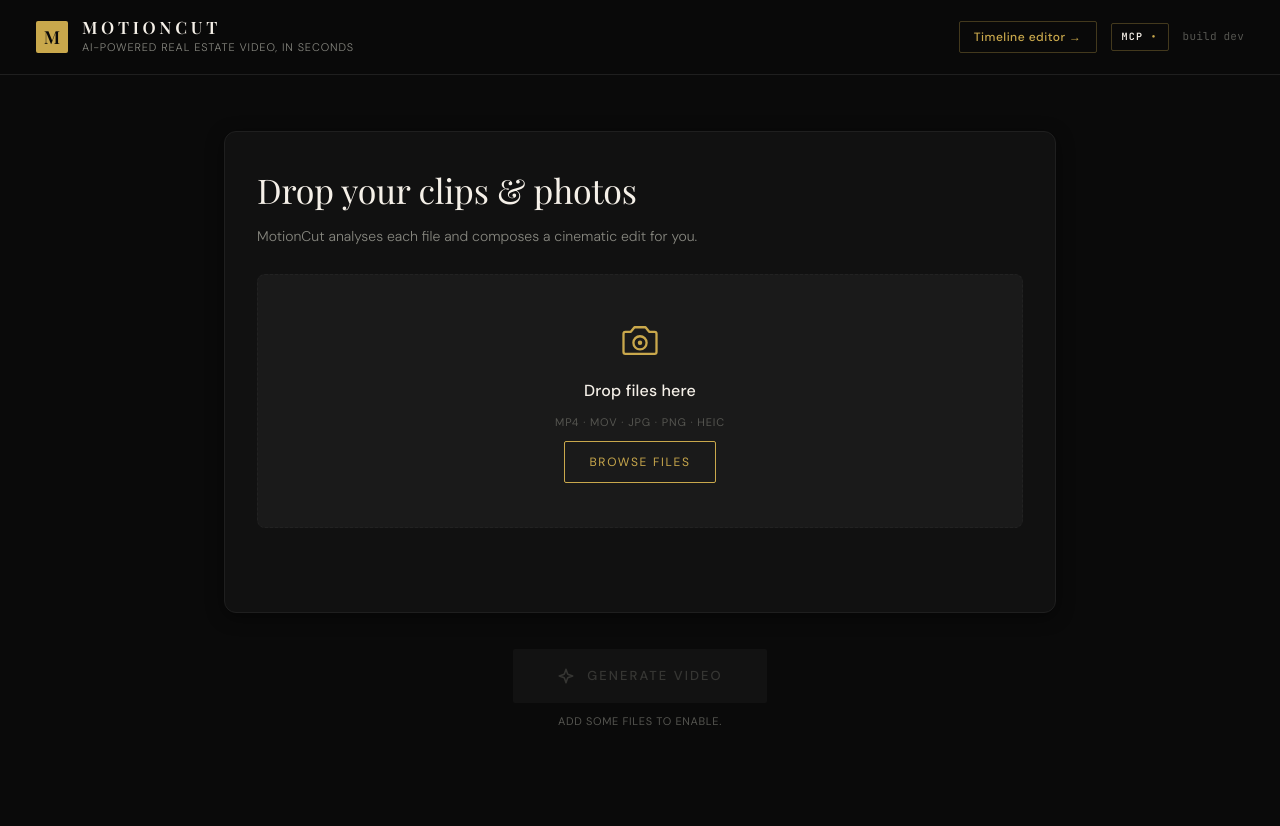
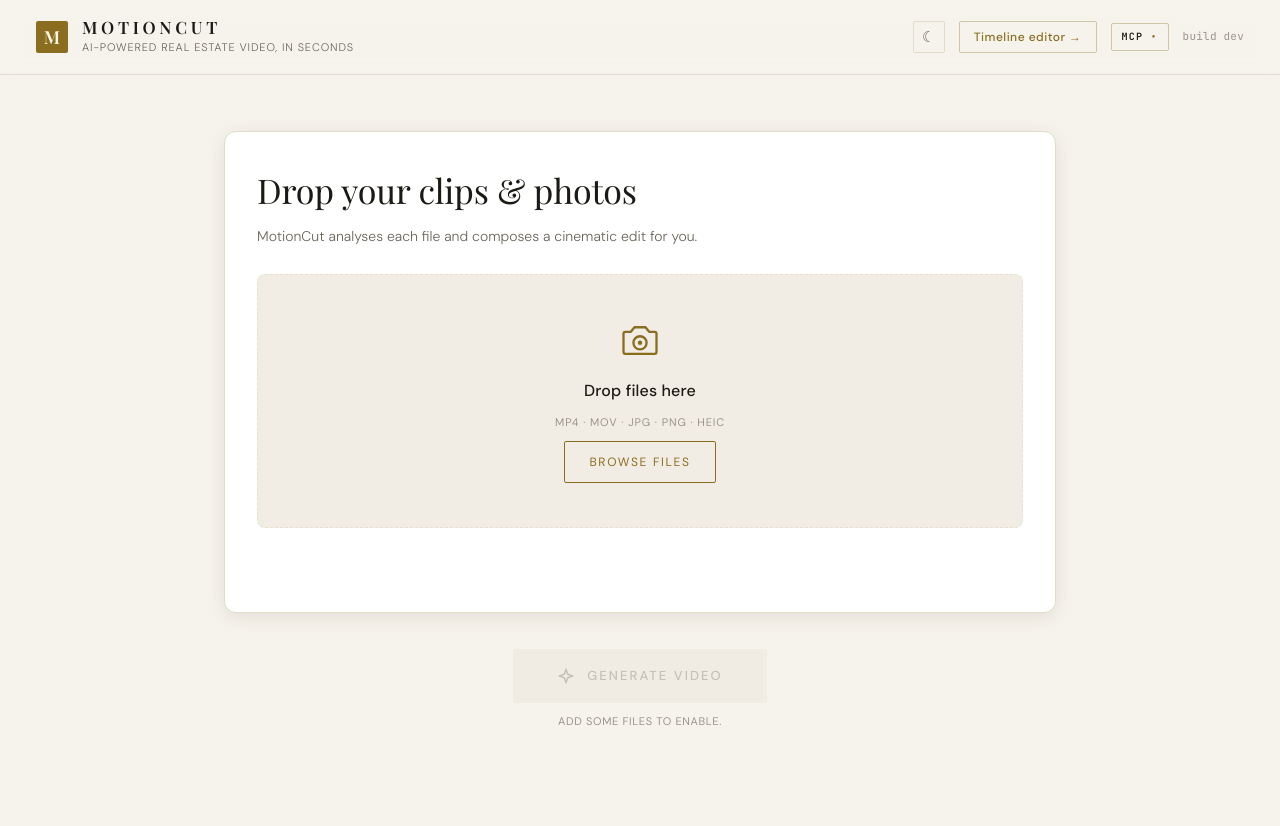
Before and after one commit to louiscoplot-ui/MotionCut, a Flask app: page / in a window 1280 px wide. Run offline with Flask 3, Linux system fonts and the light colour scheme; data that the repository does not hold is empty; some libraries are stand-ins or nearby versions; some web fonts are replaced.

Commit message:
feat: light theme on the wizard + smoother polling
The wizard (/) was hardcoded dark with no toggle — only the editor had a
theme. Add a full light palette to generate.css driven by data-theme on
<html>, plus a topbar toggle. The gold accent flips darker in light mode
(readable as text on a light bg) while a new --on-gold token flips light
(readable on the darker-gold buttons), so every gold role stays legible.
Both pages share the 'mc-theme' localStorage key and now default to light
(set inline in <head> before first paint, so no dark flash on load).

Fluidity: the editor polled /api/project/version every 2s and /api/mcp/info
every 5s forever, even with the tab hidden. Slow both down (4s / 15s) and
skip them entirely while the tab is not visible. Thicken the generate
progress bar from 2px to 4px so progress is actually readable.

Co-Authored-By: Claude Opus 4.8 <noreply@anthropic.com>
Claude-Session: https://claude.ai/code/session_01YMbrrV9oy1UvYngpfEmZfN

```diff
--- a/static/css/generate.css
+++ b/static/css/generate.css
@@ -21,6 +21,9 @@
 
   --danger:      #d96d6d;
   --success:     #c9a84c;
+
+  /* Text that sits ON the gold accent — stays dark in both themes. */
+  --on-gold:     #0a0a0a;
 
   --r-1: 4px;
   --r-2: 8px;
@@ -79,7 +82,7 @@ html, body {
   width: 32px; height: 32px;
   border-radius: 2px;
   background: var(--gold);
-  color: var(--bg);
+  color: var(--on-gold);
   font-weight: 600; font-size: 18px;
   display: inline-flex; align-items: center; justify-content: center;
   font-family: 'Playfair Display', serif;
@@ -251,11 +254,11 @@ html, body {
   text-transform: uppercase;
   padding: 3px 8px;
   border-radius: 2px;
-  color: var(--bg);
+  color: var(--on-gold);
   background: var(--gold);
 }
 .file-badge-video,
-.file-badge-image { background: var(--gold); color: var(--bg); }
+.file-badge-image { background: var(--gold); color: var(--on-gold); }
 .file-x {
   position: absolute; top: 6px; right: 6px;
   width: 22px; height: 22px;
@@ -343,7 +346,7 @@ html, body {
 .pill input { position: absolute; opacity: 0; pointer-events: none; }
 .pill.on {
   background: var(--gold);
-  color: var(--bg);
+  color: var(--on-gold);
   border-color: var(--gold);
   font-weight: 500;
 }
@@ -436,7 +439,7 @@ html, body {
 .btn-generate {
   display: inline-flex; align-items: center; gap: 12px;
   background: var(--gold);
-  color: var(--bg);
+  color: var(--on-gold);
   border: 0;
   padding: 18px 44px;
   border-radius: 2px;
@@ -535,7 +538,7 @@ html, body {
 .step.is-active .dot {
   background: var(--gold);
   border-color: var(--gold);
-  color: var(--bg);
+  color: var(--on-gold);
   box-shadow: 0 0 0 4px var(--gold-dim);
   animation: pulse 1.4s ease-in-out infinite;
 }
@@ -557,9 +560,9 @@ html, body {
 }
 
 .bar {
-  width: 100%; height: 2px;
+  width: 100%; height: 4px;
   background: var(--surface2);
-  border-radius: 0;
+  border-radius: 2px;
   overflow: hidden;
 }
 .bar-fill {
@@ -612,7 +615,7 @@ html, body {
 .btn-primary {
   display: inline-flex; align-items: center; gap: 8px;
   background: var(--gold);
-  color: var(--bg);
+  color: var(--on-gold);
   font-weight: 500;
   text-decoration: none;
   padding: 12px 24px;
@@ -828,3 +831,58 @@ html, body {
   .result-actions .btn-primary,
   .result-actions .btn-secondary { flex: 1; justify-content: center; }
 }
+
+/* ============================================================
+   LIGHT THEME — engaged with data-theme="light" on <html>.
+   Shares the localStorage key 'mc-theme' with the editor so the
+   choice carries across both pages. Gold flips darker (readable as
+   text on a light bg) and --on-gold flips light (readable on the
+   darker-gold buttons), which keeps every gold role legible.
+   ============================================================ */
+html[data-theme="light"] {
+  --gold:        #8a6d1f;
+  --gold-soft:   #75591a;
+  --gold-glow:   rgba(138,109,31,0.28);
+  --gold-dim:    rgba(138,109,31,0.10);
+  --gold-line:   rgba(138,109,31,0.34);
+
+  --bg:          #f6f3ec;
+  --surface:     #ffffff;
+  --surface2:    #f1ede4;
+  --surface3:    #e7e1d4;
+  --line:        #e3dccd;
+
+  --text:        #1c1a14;
+  --text-dim:    #6a655b;
+  --text-faint:  #9b958a;
+
+  --danger:      #c0504f;
+  --success:     #8a6d1f;
+
+  --on-gold:     #fff8e6;
+
+  --shadow-1: 0 4px 18px rgba(60,50,20,0.10);
+  --shadow-2: 0 18px 60px rgba(60,50,20,0.16);
+}
+html[data-theme="light"] .topbar {
+  background: rgba(246,243,236,0.92);
+}
+
+/* ============== THEME TOGGLE BUTTON ============== */
+.theme-toggle {
+  display: inline-flex; align-items: center; justify-content: center;
+  width: 32px; height: 32px;
+  padding: 0;
+  border: 1px solid var(--line);
+  border-radius: 2px;
+  background: transparent;
+  color: var(--text-dim);
+  cursor: pointer;
+  font-size: 15px; line-height: 1;
+  transition: all 0.15s ease;
+}
+.theme-toggle:hover {
+  border-color: var(--gold-line);
+  color: var(--gold);
+  background: var(--gold-dim);
+}
--- a/static/js/generate.js
+++ b/static/js/generate.js
@@ -1206,6 +1206,7 @@ import { WorkerBridge } from './worker-bridge.js';
   async function initAsync() {
     await loadServerConfig();
     restoreProjectFiles();
+    initTheme();
 
     // Drag-drop on the dropzone (also handle window drops as a safety net).
     const dz = $('dropzone');
@@ -1425,6 +1426,26 @@ import { WorkerBridge } from './worker-bridge.js';
     syncCaptionsGroupVisibility();
   }
 
+  // ---------- Theme toggle ----------
+  // The inline <head> script already set data-theme before paint; here we
+  // just sync the button glyph and wire the click. Key 'mc-theme' is shared
+  // with the editor so the choice carries across pages.
+  function applyTheme(t) {
+    document.documentElement.dataset.theme = t;
+    const btn = $('btn-theme');
+    if (btn) btn.textContent = t === 'light' ? '☾' : '☀';  // moon when light, sun when dark
+    try { localStorage.setItem('mc-theme', t); } catch (_) {}
+  }
+  function initTheme() {
+    let t = 'light';
+    try { t = localStorage.getItem('mc-theme') || 'light'; } catch (_) {}
+    applyTheme(t);
+    on($('btn-theme'), 'click', () => {
+      const cur = document.documentElement.dataset.theme || 'light';
+      applyTheme(cur === 'light' ? 'dark' : 'light');
+    });
+  }
+
   // ---------- Music chip render ----------
   function renderMusicChip() {
     const chip = $('music-chosen');
--- a/templates/index.html
+++ b/templates/index.html
@@ -2,6 +2,14 @@
 <html lang="en">
 <head>
   <meta charset="utf-8">
+  <script>
+    // Apply the saved theme before first paint to avoid a flash. Shares the
+    // 'mc-theme' key with the editor; defaults to light when unset.
+    try {
+      document.documentElement.dataset.theme =
+        localStorage.getItem('mc-theme') || 'light';
+    } catch (e) { document.documentElement.dataset.theme = 'light'; }
+  </script>
   <meta name="viewport" content="width=device-width, initial-scale=1">
   <title>MotionCut — AI real estate video</title>
   <link rel="preconnect" href="https://fonts.googleapis.com">
@@ -21,6 +29,7 @@
       </div>
     </div>
     <div class="topbar-right">
+      <button class="theme-toggle" id="btn-theme" type="button" title="Toggle light / dark theme" aria-label="Toggle theme">&#9728;</button>
       <a class="mode-link" href="/edit" title="Open the manual timeline editor">Timeline editor &rarr;</a>
       <span class="mcp-badge" id="mcp-badge" title="Click to copy Claude Desktop config" data-state="unknown">MCP <span class="mcp-dot">&bull;</span></span>
       <span class="build-tag mono">build <span id="build-sha">{{ build_version }}</span></span>
@@ -311,7 +320,9 @@
         } catch {}
       });
       ping();
-      setInterval(ping, 5000);
+      // MCP status is just a badge here and rarely changes — poll slowly and
+      // only while the tab is visible.
+      setInterval(() => { if (document.visibilityState === 'visible') ping(); }, 15000);
     })();
   </script>
 </body>
```
Also changed, not shown: templates/editor.html (+14 -2 lines), static/js/editor.js.
